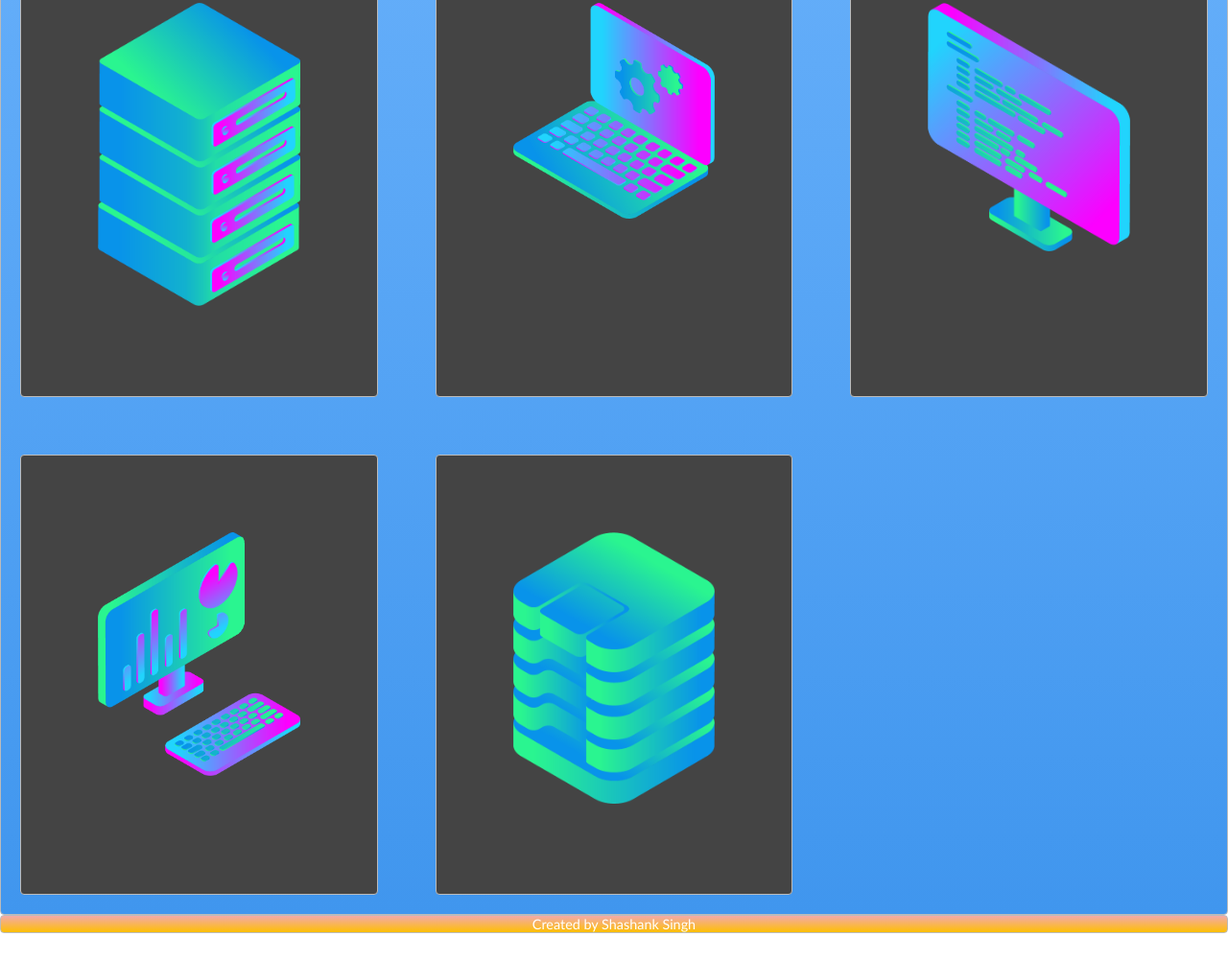
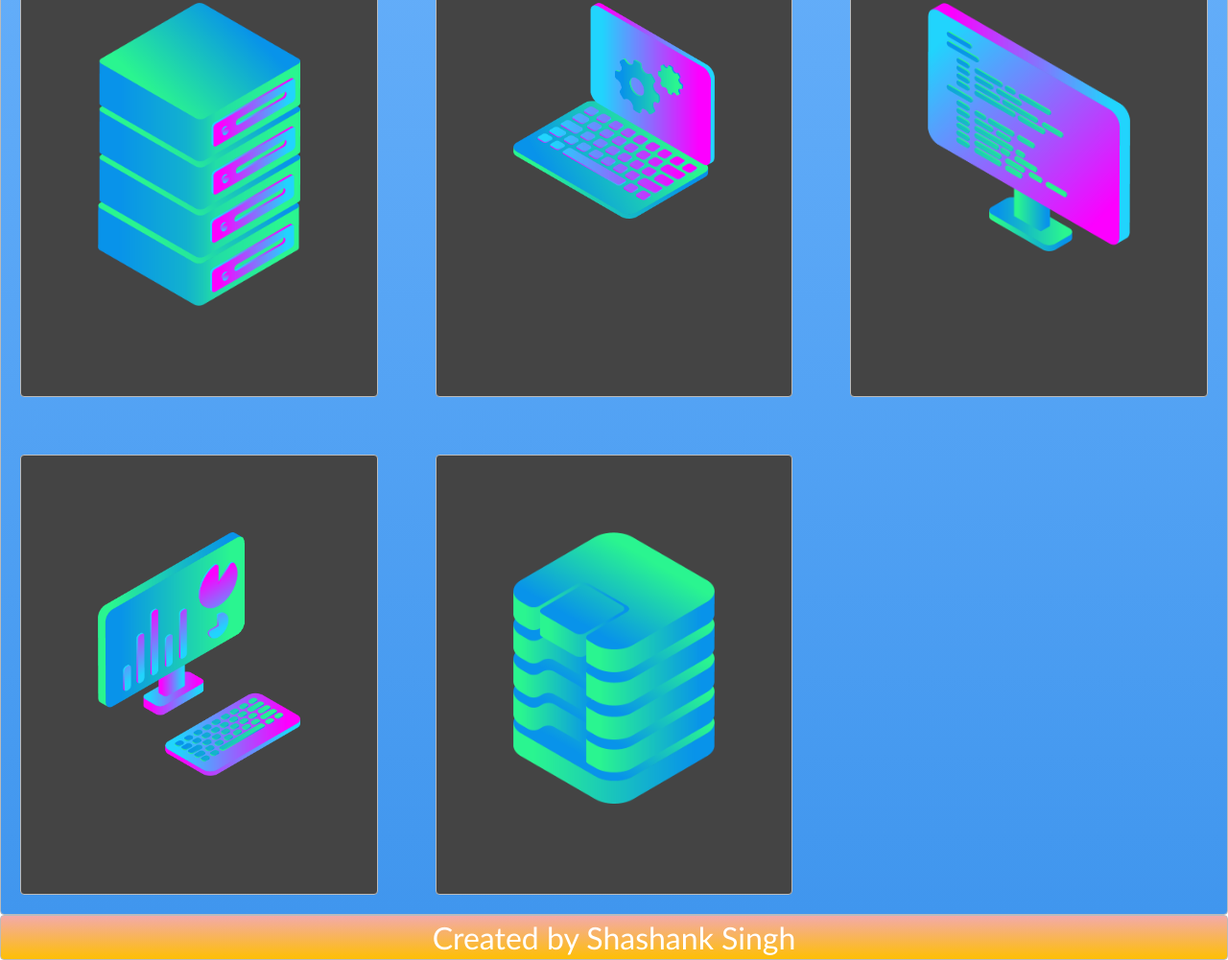
Before and after one commit to shashankcic/shashankcic.github.io, a plain HTML site: page creations/index.html in a window 1280 px wide. Shown: the part 1039-2040 px from the top of the page at 96% size. Before the commit the page ends 2012 px from the top, so only its background shows below. Drawn offline with Linux system fonts and the light colour scheme.

Commit message:
Update style.css

```diff
--- a/creations/style.css
+++ b/creations/style.css
@@ -154,5 +154,6 @@ footer{
 }
 
 .foot{
-    font-size: 0.9rem;
+    padding: 3px;
+    font-size: 2rem;
 }
```
